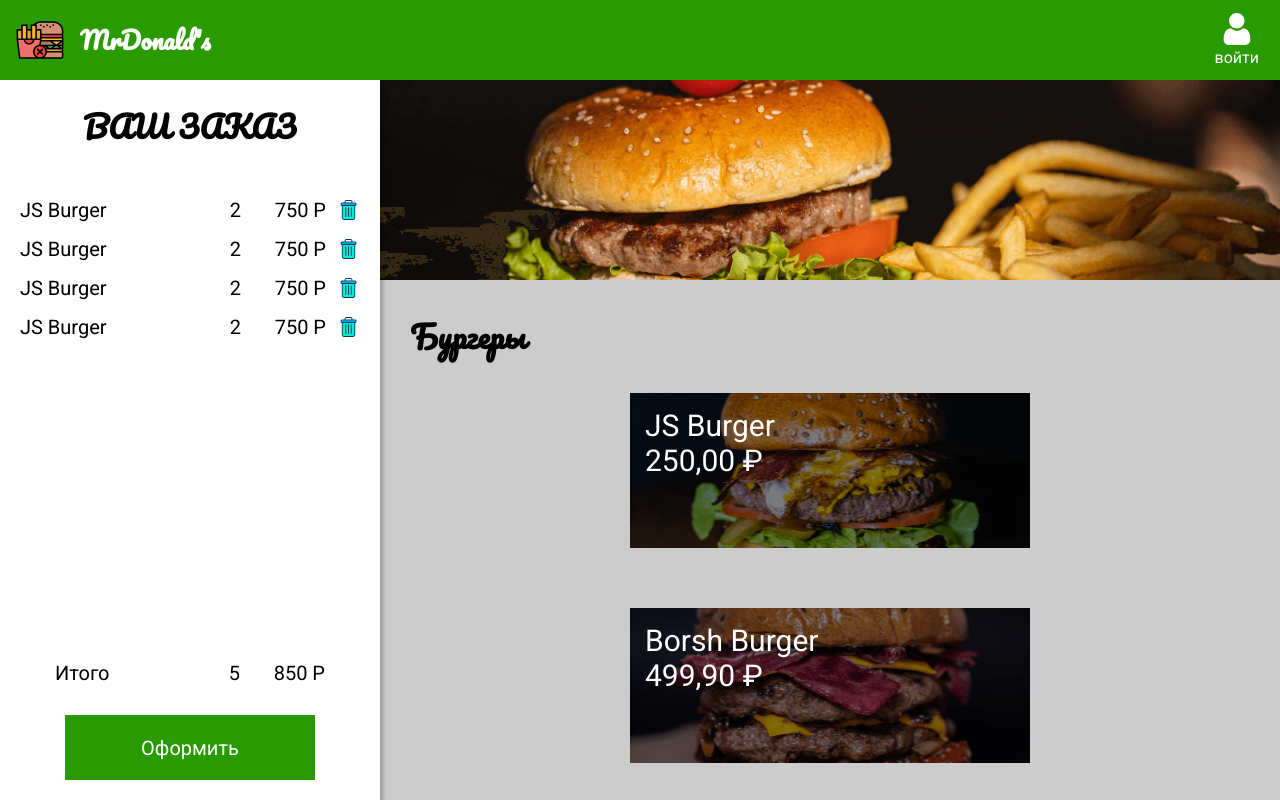
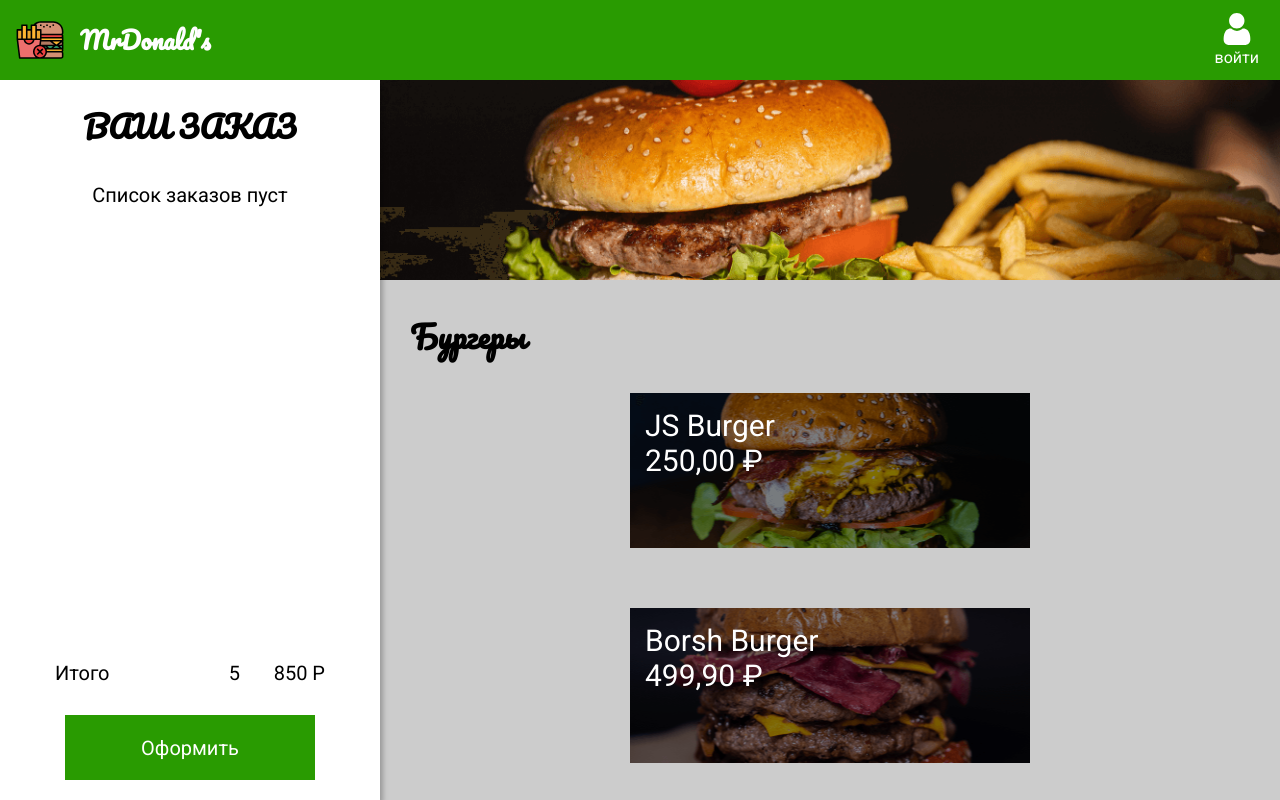
Before and after one commit to PSKutergin/MrDonalds, a React (Create React App) app: page / in a window 1280 px wide. Shown: the top 800 px of the page. Built offline with nearby package versions, Linux system fonts and the light colour scheme.

Commit message:
реализован функционал добавления заказов в корзину

```diff
--- a/src/App.js
+++ b/src/App.js
@@ -1,20 +1,23 @@
 import React from 'react';
-import { NavBar } from './Components/NavBar';
-import { Menu } from './Components/Menu';
-import { GlobalStyle } from './Components/GlobalStyle';
-import { ModalItem } from './Components/ModalItem';
-import { Order } from './Components/Order';
+import { NavBar } from './Components/NavBar/NavBar';
+import { Menu } from './Components/Menu/Menu';
+import { GlobalStyle } from './Components/Style/GlobalStyle';
+import { ModalItem } from './Components/Modal/ModalItem';
+import { Order } from './Components/Order/Order';
+import { useOpenItem } from './Components/Hooks/useOpenItem';
+import { useOrders } from './Components/Hooks/useOrders';
 
 function App() {
-  const [openItem, setOpenItem] = React.useState(null);
+  const openItem = useOpenItem();
+  const orders = useOrders();
 
   return (
     <>
       <GlobalStyle />
       <NavBar />
-      <Order />
-      <Menu setOpenItem={setOpenItem} />
-      <ModalItem openItem={openItem} setOpenItem={setOpenItem} />
+      <Order {...orders} />
+      <Menu {...openItem} />
+      {openItem.openItem && <ModalItem {...openItem} {...orders} />}
     </>
   );
 }
--- /dev/null
+++ b/src/Components/Hooks/useOpenItem.js
@@ -0,0 +1,6 @@
+import { useState } from "react";
+
+export function useOpenItem() {
+    const [openItem, setOpenItem] = useState(null);
+    return { openItem, setOpenItem }
+}
--- /dev/null
+++ b/src/Components/Hooks/useOrders.js
@@ -0,0 +1,6 @@
+import { useState } from "react";
+
+export function useOrders() {
+    const [orders, setOrders] = useState([]);
+    return { orders, setOrders }
+}
--- a/src/Components/Banner.js
+++ b/src/Components/Menu/Banner.js
@@ -1,5 +1,5 @@
 import styled from 'styled-components';
-import bannerImg from '../images/banner.png'
+import bannerImg from '../../images/banner.png'
 
 export const Banner = styled.div`
     width: 100%;
--- a/src/Components/Menu.js
+++ b/src/Components/Menu/Menu.js
@@ -1,6 +1,6 @@
 import React from 'react';
 import styled from 'styled-components';
-import dbMenu from './DBMenu'
+import dbMenu from '../DBMenu'
 import { ListItem } from './ListItem';
 import { Banner } from './Banner';
 
--- a/src/Components/ModalItem.js
+++ b/src/Components/Modal/ModalItem.js
@@ -1,6 +1,6 @@
 import React from 'react';
 import styled from 'styled-components';
-import { ButtonCheckout } from './ButtonCheckout';
+import { ButtonCheckout } from '../Style/ButtonCheckout';
 
 const OverLay = styled.div`
     position: fixed;
@@ -45,15 +45,22 @@
     font-family: 'Pacifico', cursive;
 `;
 
-export const ModalItem = ({ openItem, setOpenItem }) => {
+export const ModalItem = ({ openItem, setOpenItem, orders, setOrders }) => {
 
-    function closeModal(e) {
+    const closeModal = (e) => {
         if (e.target.id === 'overlay') {
             setOpenItem(null);
         }
     };
 
-    if (!openItem) return null;
+    const order = {
+        ...openItem
+    };
+
+    const addToOrder = () => {
+        setOrders([...orders, order])
+        setOpenItem(null);
+    };
 
     return (
         <OverLay id="overlay" onClick={closeModal}>
@@ -64,7 +71,7 @@
                         <div>{openItem.name}</div>
                         <div>{openItem.price}</div>
                     </HeaderContent>
-                    <ButtonCheckout>Добавить</ButtonCheckout>
+                    <ButtonCheckout onClick={addToOrder}>Добавить</ButtonCheckout>
                 </Content>
             </Modal>
         </OverLay>
--- a/src/Components/NavBar.js
+++ b/src/Components/NavBar/NavBar.js
@@ -1,7 +1,7 @@
 import React from 'react';
 import styled from 'styled-components';
-import logoImg from '../images/logo.svg';
-import signImg from '../images/sign.svg';
+import logoImg from '../../images/logo.svg';
+import signImg from '../../images/sign.svg';
 
 const NavBarStyled = styled.header`
     position: fixed;
@@ -9,7 +9,7 @@
     left: 0;
     z-index: 999;
     height: 80px;
-    width: 100vw;
+    width: 100%;
     display: flex;
     justify-content: space-between;
     align-items: center;
--- a/src/Components/Order.js
+++ b/src/Components/Order/Order.js
@@ -1,6 +1,6 @@
 import React from 'react';
 import styled from 'styled-components';
-import { ButtonCheckout } from './ButtonCheckout';
+import { ButtonCheckout } from '../Style/ButtonCheckout';
 import { OrderListItem } from './OrderListItem';
 
 const OrederStyled = styled.section`
@@ -44,7 +44,11 @@
     margin-left: 20px;
 `;
 
-export const Order = () => {
+const EmptyList = styled.p`
+    text-align: center;
+`;
+
+export const Order = ({ orders }) => {
     return (
         <>
             <OrederStyled>
@@ -52,12 +56,11 @@
                     Ваш заказ
                 </OrederTitle>
                 <OrderContent>
-                    <OrderList>
-                        <OrderListItem />
-                        <OrderListItem />
-                        <OrderListItem />
-                        <OrderListItem />
-                    </OrderList>
+                    {orders.length ?
+                        <OrderList>
+                            {orders.map(order => <OrderListItem key={order.id} order={order} />)}
+                        </OrderList> :
+                        <EmptyList>Список заказов пуст</EmptyList>}
                 </OrderContent>
                 <Total>
                     <span>Итого</span>
--- a/src/Components/OrderListItem.js
+++ b/src/Components/Order/OrderListItem.js
@@ -1,6 +1,6 @@
 import React from 'react';
 import styled from 'styled-components';
-import trashImage from '../images/trash.svg';
+import trashImage from '../../images/trash.svg';
 
 const OrderItemStyled = styled.li`
     display: flex;
@@ -28,11 +28,12 @@
     text-align: right;
 `;
 
-export const OrderListItem = () => (
+export const OrderListItem = ({ order }) => (
     <OrderItemStyled>
-        <ItemName>JS Burger</ItemName>
+        <ItemName>{order.name}</ItemName>
         <span>2</span>
-        <ItemPrice>750 P</ItemPrice>
+        <ItemPrice>{order.price.toLocaleString('ru-RU',
+            { style: 'currency', currency: 'RUB' })} P</ItemPrice>
         <TrashButton />
     </OrderItemStyled>
 );
```
Also changed, not shown: src/Components/Menu/ListItem.js (renamed from src/Components/ListItem.js), src/Components/Style/ButtonCheckout.js (renamed from src/Components/ButtonCheckout.js), src/Components/Style/GlobalStyle.js (renamed from src/Components/GlobalStyle.js).
